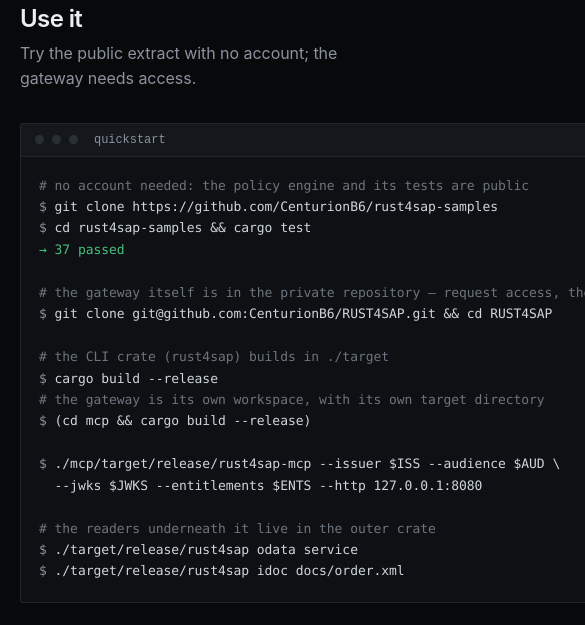
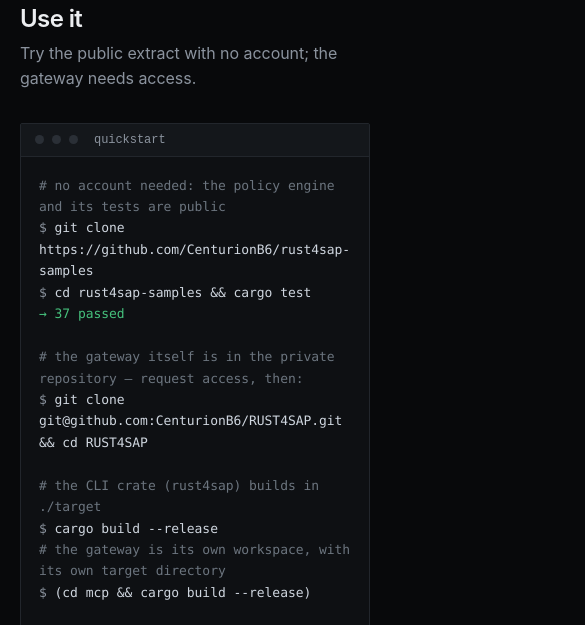
Before and after one commit to CenturionB6/RUST4SAP-site, a plain HTML site: page review.html in a window 390 px wide. Shown: the part 9480-10105 px from the top of the page, 585 px wide, since content can reach past the window. Drawn offline with Linux system fonts and the light colour scheme.

Commit message:
Responsive: constrain quickstart grid children

```diff
--- a/review.html
+++ b/review.html
@@ -140,6 +140,8 @@
 
   /* use it */
   .use { display: grid; grid-template-columns: 1.15fr .85fr; gap: 20px; }
+  .use > * { min-width: 0; }
+  .use .term { min-width: 0; }
   @media (max-width: 860px) { .use { grid-template-columns: 1fr; } }
   .steps { margin: 0; padding: 0; list-style: none; counter-reset: s; }
   .steps li { counter-increment: s; display: grid; grid-template-columns: 26px 1fr; gap: 10px; padding: 10px 0; color: var(--muted); }
```
